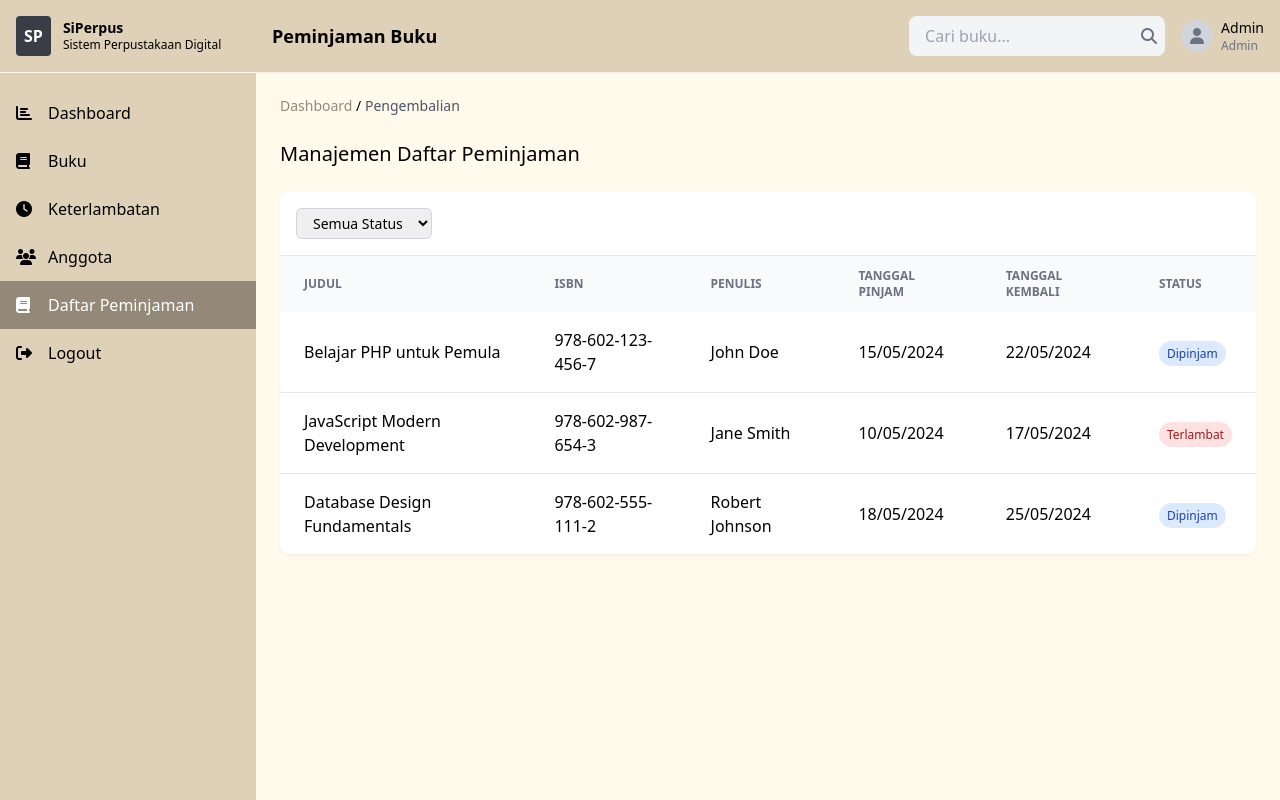
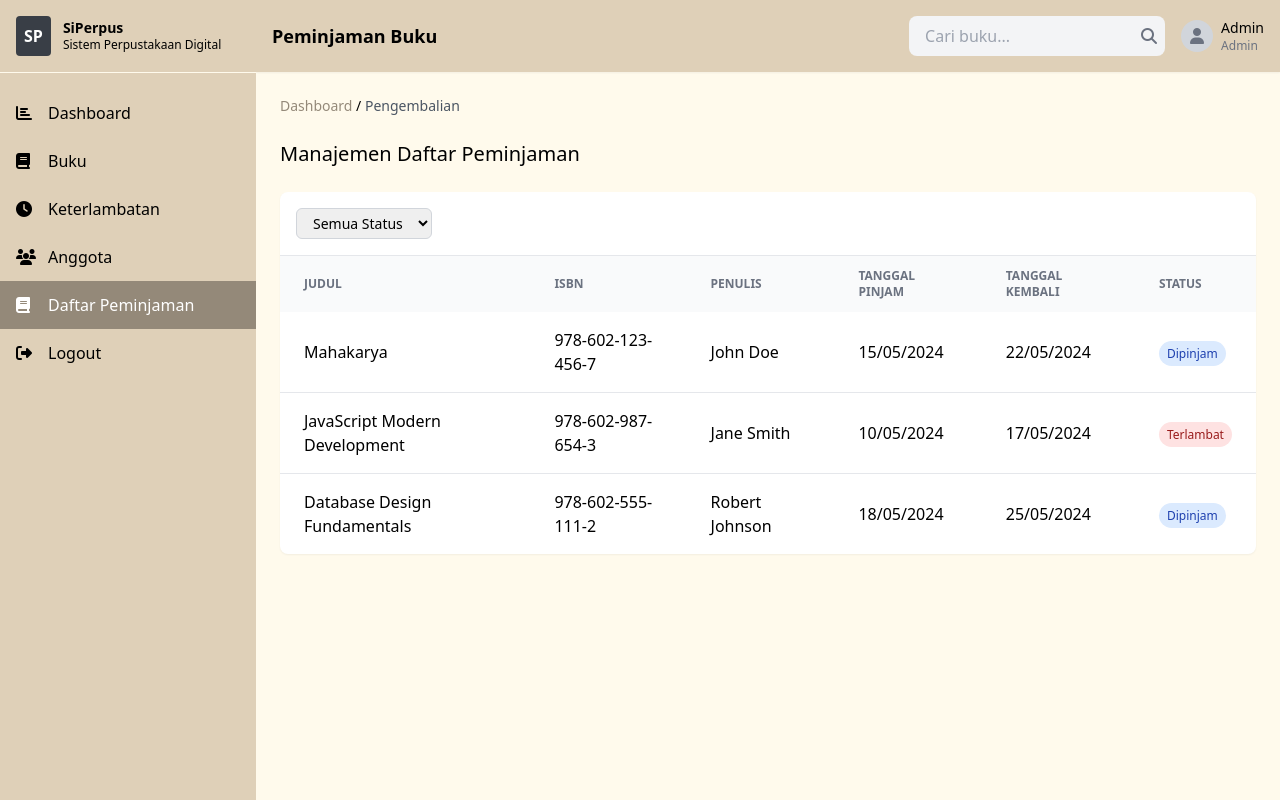
Before and after one commit to alghifarydaffa62/FinalExam, a PHP site: page /Admin/daftarPeminjaman.php in a window 1280 px wide. Run offline with PHP 8.4, Linux system fonts and the light colour scheme; some libraries are stand-ins or nearby versions.

Commit message:
pembersian

```diff
--- a/Admin/daftarPeminjaman.php
+++ b/Admin/daftarPeminjaman.php
@@ -19,7 +19,7 @@ $admin = [
 $books = [
     [
         'id' => 1,
-        'title' => 'Belajar PHP untuk Pemula',
+        'title' => 'Mahakarya',
         'isbn' => '978-602-123-456-7',
         'author' => 'John Doe',
         'tanggal_pinjam' => '2024-05-15',
--- a/Admin/kelolaBuku.php
+++ b/Admin/kelolaBuku.php
@@ -810,5 +810,4 @@ $stmt->close();
         });
     </script>
 </body>
-
 </html>
--- a/Anggota/peminjaman.php
+++ b/Anggota/peminjaman.php
@@ -364,10 +364,7 @@ if (isset($_SESSION['success_message'])) {
                         </button>
                     </div>
 
-                    <div id="detailContent" class="space-y-3">
-                        <!-- Detail akan diisi melalui JavaScript -->
-                    </div>
-
+                    <div id="detailContent" class="space-y-3"></div>
                     <div class="flex justify-end mt-6">
                         <button onclick="closeDetailModal()" class="px-4 py-2 border border-gray-300 rounded-md text-gray-700 hover:bg-gray-50">Tutup</button>
                     </div>
--- a/Anggota/registerAnggota.php
+++ b/Anggota/registerAnggota.php
@@ -56,7 +56,6 @@ if ($_SERVER["REQUEST_METHOD"] == "POST") {
                     $message = "Error: " . $stmt->error;
                     $messageType = "error";
                 }
-
                 $stmt->close();
             }
             $checkEmailStmt->close();
```
Also changed, not shown: Admin/kelolaAnggota.php (+0 -11 lines), Anggota/pengembalian.php (+2 -27 lines).
